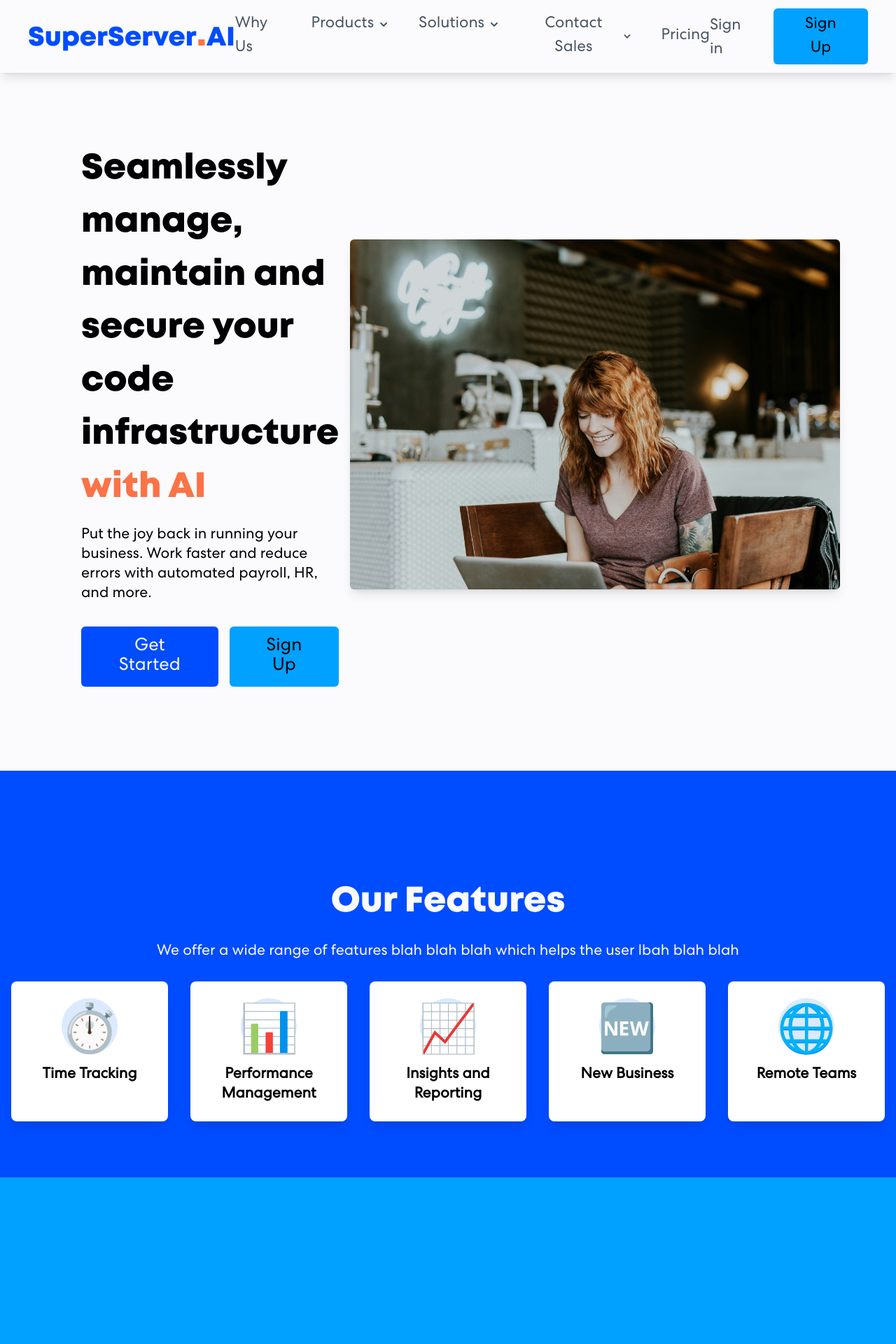
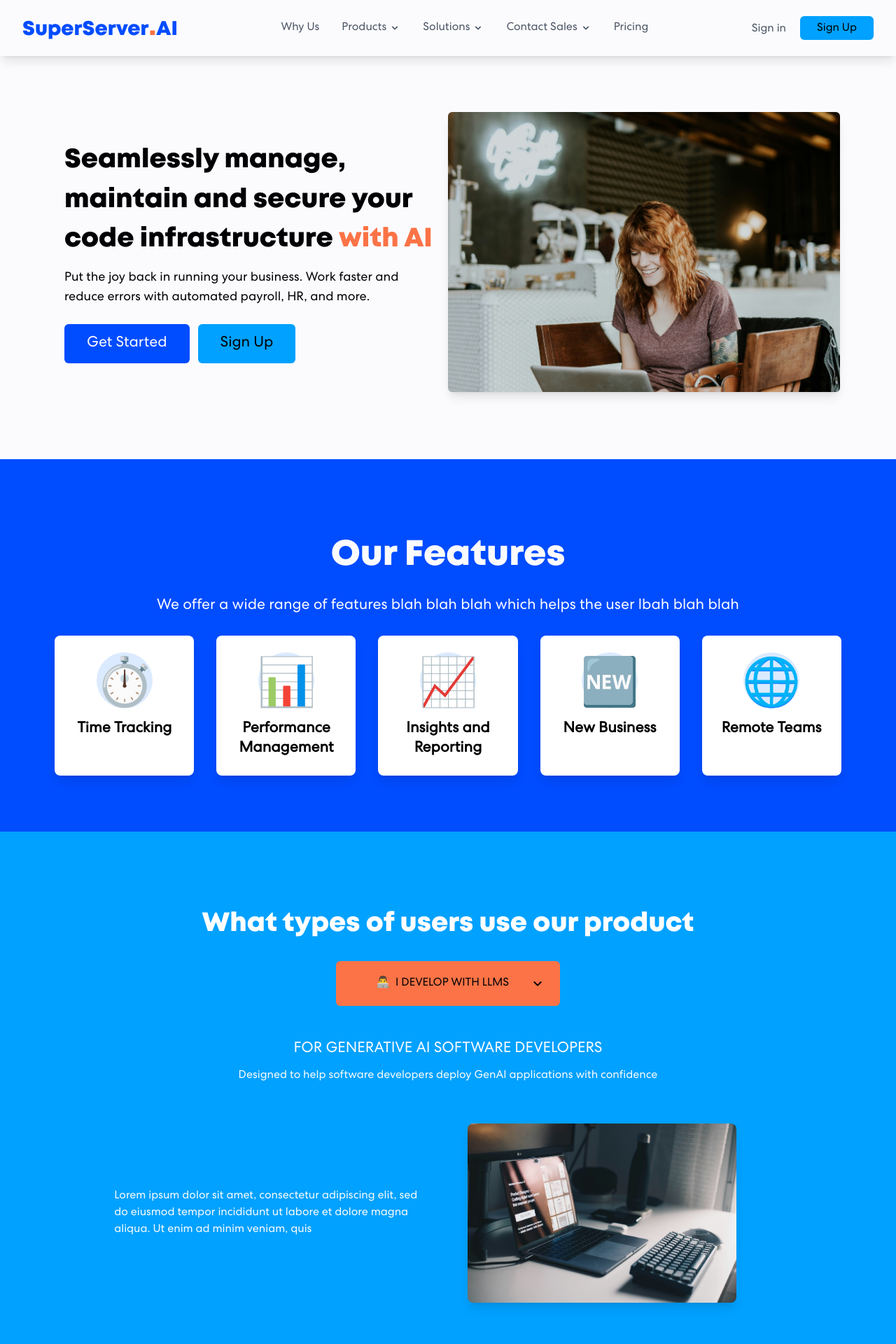
Before and after one commit to Avinier/SuperServerAI-LandingPage, a React (Vite) app: page / in a window 1280 px wide. Shown: the top 1920 px of the page at 70% size. Built offline with nearby package versions, Linux system fonts and the light colour scheme.

Commit message:
fixed 80% resize

```diff
--- a/src/components/AiInfo.jsx
+++ b/src/components/AiInfo.jsx
@@ -27,7 +27,7 @@
       <h2 className="text-3xl md:text-4xl font-heading text-center text-text">
         What makes us different
       </h2>
-      <p className="text-lg md:text-xl font-body text-center text-text mb-7 mt-5">
+      <p className="text-lg md:text-xl font-body text-center text-text mb-2 mt-5">
         Our custom trained LLM will help you blah blah
       </p>
 
@@ -55,7 +55,7 @@
         <img
           src="/images/ai-image2.png"
           alt="ai-image"
-          className="object-contain w-full h-full max-w-[1000px] mx-auto rounded-md transition-transform duration-300 animate-float"
+          className="object-contain w-full h-full max-w-[800px] mx-auto rounded-md transition-transform duration-300 animate-float"
         />
         {textBoxes.map((box, index) => (
           <div
--- a/src/components/Features.jsx
+++ b/src/components/Features.jsx
@@ -47,14 +47,14 @@
       <div className="absolute left-0 right-0 h-[150%] bg-primary transform -skew-y-3 origin-top-left z-0"></div>
 
       <div className="container mx-auto px-4 relative z-10" ref={containerRef}>
-        <h2 className="text-3xl lg:text-4xl font-bold text-center font-heading text-background pt-16 lg:pt-[150px]">
+        <h2 className="text-3xl lg:text-4xl font-bold text-center font-heading text-background pt-16 lg:pt-[100px]">
           Our Features
         </h2>
         <p className="text-lg lg:text-xl font-body text-center text-background mb-7 mt-5 px-4">
           We offer a wide range of features blah blah blah which helps the user
           lbah blah blah
         </p>
-        <div className="grid grid-cols-1 sm:grid-cols-2 lg:grid-cols-3 xl:grid-cols-5 gap-6 lg:gap-8">
+        <div className="w-[90%] mx-auto grid grid-cols-1 sm:grid-cols-2 lg:grid-cols-3 xl:grid-cols-5 gap-6 lg:gap-8">
           {features.map((feature, index) => (
             <div
               key={index}
--- a/src/components/Header.jsx
+++ b/src/components/Header.jsx
@@ -1,10 +1,9 @@
 import React, { useState } from "react";
-
 const Logo = () => {
   return (
     <div className="flex-shrink-0">
-      <a href="#" className="text-2xl lg:text-3xl font-heading text-primary">
-        SuperServer<span className="text-accent text-3xl lg:text-4xl">.</span>AI
+      <a href="#" className="text-xl lg:text-2xl font-heading text-primary">
+        SuperServer<span className="text-accent text-2xl lg:text-3xl">.</span>AI
       </a>
     </div>
   );
@@ -12,7 +11,7 @@
 const NavItem = ({ title, href, subitems, isMobile, closeMenu }) => {
   const [isOpen, setIsOpen] = useState(false);
   const navItemStyle =
-    "text-gray-600 font-body hover:text-accent text-base lg:text-[1.4rem] flex items-center";
+    "text-gray-600 font-body hover:text-accent text-sm lg:text-base flex items-center";
   if (subitems) {
     return (
       <div className={`relative group ${isMobile ? "w-full" : ""}`}>
@@ -45,23 +44,23 @@
     <div
       className={`${
         isMobile ? "relative" : "absolute"
-      } left-0 mt-2 w-64 rounded-md shadow-lg bg-white ring-1 ring-black ring-opacity-5 z-50`}
+      } left-0 mt-2 w-52 rounded-md shadow-lg bg-white ring-1 ring-black ring-opacity-5 z-50`}
     >
       <div className="py-1">
         {subitems.map((section, index) => (
-          <div key={index} className="px-4 py-2">
-            <h3 className="text-sm font-semibold text-gray-900">
+          <div key={index} className="px-3 py-2">
+            <h3 className="text-xs font-semibold text-gray-900">
               {section.title}
             </h3>
             {section.items.map((item, itemIndex) => (
               <div key={itemIndex}>
                 <a
                   href={item.href}
-                  className="block px-4 py-2 text-sm text-primary hover:bg-gray-100"
+                  className="block px-3 py-2 text-xs text-primary hover:bg-gray-100"
                 >
                   {item.title}
                 </a>
-                <p className="px-4 py-1 text-xs text-gray-500">
+                <p className="px-3 py-1 text-xs text-gray-500">
                   {item.description}
                 </p>
               </div>
@@ -75,7 +74,7 @@
 const Arrow = ({ isOpen }) => {
   return (
     <svg
-      className={`ml-1 h-5 w-5 transform transition-transform duration-200 ${
+      className={`ml-1 h-4 w-4 transform transition-transform duration-200 ${
         isOpen ? "rotate-180" : ""
       }`}
       xmlns="http://www.w3.org/2000/svg"
@@ -90,6 +89,7 @@
     </svg>
   );
 };
+
 const navItems = [
   { title: "Why Us", href: "#" },
   {
@@ -143,14 +143,14 @@
     setIsMenuOpen(false);
   };
   return (
-    <header className="bg-background shadow-md hover:shadow-lg py-4 lg:py-[20px] w-full flex justify-around sticky top-0 z-10">
-      <div className="container px-4 lg:px-10">
-        <div className="flex items-center justify-between h-16">
+    <header className="bg-background shadow-md hover:shadow-lg py-3 lg:py-4 w-full flex justify-around sticky top-0 z-10">
+      <div className="container px-3 lg:px-8">
+        <div className="flex items-center justify-between h-12">
           <Logo />
           {/* Hamburger menu for mobile */}
           <button className="md:hidden" onClick={toggleMenu}>
             <svg
-              className="w-6 h-6"
+              className="w-5 h-5"
               fill="none"
               stroke="currentColor"
               viewBox="0 0 24 24"
@@ -164,14 +164,13 @@
               />
             </svg>
           </button>
-
           {/* Mobile menu */}
           <div
             className={`absolute top-full w-fit left-0 bg-background md:hidden ${
               isMenuOpen ? "block" : "hidden"
             }`}
           >
-            <nav className="flex flex-col space-y-4 p-4">
+            <nav className="flex flex-col space-y-3 p-3">
               {navItems.map((item, index) => (
                 <NavItem
                   key={index}
@@ -182,13 +181,13 @@
               ))}
               <a
                 href="#"
-                className="text-gray-600 font-body hover:text-gray-900 text-base lg:text-[1.4rem]"
+                className="text-gray-600 font-body hover:text-gray-900 text-sm lg:text-base"
                 onClick={closeMenu}
               >
                 Sign in
               </a>
               <button
-                className="bg-secondary text-text px-4 py-2 rounded-md text-base lg:text-[1.4rem] font-body transition-all duration-300 hover:bg-accent hover:shadow-lg transform hover:scale-105 hover:-translate-y-1"
+                className="bg-secondary text-text px-3 py-1.5 rounded-md text-sm lg:text-base font-body transition-all duration-300 hover:bg-accent hover:shadow-lg transform hover:scale-105 hover:-translate-y-1"
                 onClick={closeMenu}
               >
                 Sign Up
@@ -197,20 +196,20 @@
           </div>
 
           {/* Desktop menu */}
-          <nav className="hidden md:flex space-x-10">
+          <nav className="hidden md:flex space-x-8">
             {navItems.map((item, index) => (
               <NavItem key={index} {...item} />
             ))}
           </nav>
 
-          <div className="hidden md:flex items-center space-x-4">
+          <div className="hidden md:flex items-center space-x-3">
             <a
               href="#"
-              className="text-gray-600 font-body hover:text-gray-900 text-[1.4rem] mt-[5px] mr-[10px]"
+              className="text-gray-600 font-body hover:text-gray-900 text-base mt-1 mr-2"
             >
               Sign in
             </a>
-            <button className="bg-secondary text-text px-[30px] py-[5px] pt-[7px] rounded-md text-[1.4rem] font-body transition-all duration-300 hover:bg-accent hover:shadow-lg transform hover:scale-105 hover:-translate-y-1">
+            <button className="bg-secondary text-text px-6 py-1 pt-1.5 rounded-md text-base font-body transition-all duration-300 hover:bg-accent hover:shadow-lg transform hover:scale-105 hover:-translate-y-1">
               Sign Up
             </button>
           </div>
--- a/src/components/Hero.jsx
+++ b/src/components/Hero.jsx
@@ -1,36 +1,38 @@
 import React, { useEffect, useState } from "react";
 import "../styles/hero.css";
-
 function Hero() {
   const [isVisible, setIsVisible] = useState(false);
-
   useEffect(() => {
     setIsVisible(true);
   }, []);
-
   let btnAnimation =
     "transition-all duration-300 hover:bg-accent hover:shadow-lg transform hover:scale-105 hover:-translate-y-1";
   return (
     <section
-      className={`bg-background flex flex-col lg:flex-row h-fit items-center justify-around p-6 lg:p-[100px] pb-8 lg:pb-[120px] ${
+      className={`bg-background flex flex-col lg:flex-row h-fit items-center justify-around p-4 lg:p-20 pb-6 lg:pb-24 ${
         isVisible ? "animate-fade-in-up" : "opacity-0"
       }`}
     >
-      <div className="items-center h-fit w-full lg:w-1/2 mb-8 lg:mb-0">
-        <div className="text-center lg:text-left max-w-2xl px-4">
-          <h1 className="text-2xl lg:text-4xl font-bold mb-4 font-heading text-text">
+      <div className="items-center h-fit w-full lg:w-1/2 mb-6 lg:mb-0">
+        <div className="text-center lg:text-left max-w-xl px-3">
+          <h1 className="text-xl lg:text-3xl font-bold mb-3 font-heading text-text">
+            {" "}
             Seamlessly manage, maintain and secure your code infrastructure{" "}
             <span className="text-accent">with AI</span>
           </h1>
-          <p className="text-lg lg:text-xl text-text mb-8 font-body">
+          <p className="text-base lg:text-lg text-text mb-6 font-body">
             Put the joy back in running your business. Work faster and reduce
             errors with automated payroll, HR, and more.
           </p>
-          <div className="flex flex-col sm:flex-row space-y-4 sm:space-y-0 sm:space-x-4">
-            <button className="bg-primary text-background px-6 py-3 lg:px-[40px] lg:py-[15px] rounded-md text-lg lg:text-[1.6rem] font-body transition-all duration-300 hover:bg-accent hover:shadow-lg transform hover:scale-105 hover:-translate-y-1">
+          <div className="flex flex-col sm:flex-row space-y-3 sm:space-y-0 sm:space-x-3">
+            <button
+              className={`bg-primary text-background px-5 py-2 lg:px-8 lg:py-3 rounded-md text-base lg:text-xl font-body ${btnAnimation}`}
+            >
               Get Started
             </button>
-            <button className="bg-secondary text-text px-6 py-3 lg:px-[40px] lg:py-[15px] rounded-md text-lg lg:text-[1.6rem] font-body transition-all duration-300 hover:bg-accent hover:shadow-lg transform hover:scale-105 hover:-translate-y-1">
+            <button
+              className={`bg-secondary text-text px-5 py-2 lg:px-8 lg:py-3 rounded-md text-base lg:text-xl font-body ${btnAnimation}`}
+            >
               Sign Up
             </button>
           </div>
@@ -39,10 +41,9 @@
       <img
         src="/images/hero-image1.jpg"
         alt="Hiring"
-        className="object-cover h-[300px] lg:h-[500px] w-full lg:w-[700px] rounded-md shadow-lg transition-transform duration-300"
+        className="object-cover h-60 lg:h-[400px] w-full lg:w-[560px] rounded-md shadow-lg transition-transform duration-300"
       />
     </section>
   );
 }
-
 export default Hero;
--- a/src/components/Workflow.jsx
+++ b/src/components/Workflow.jsx
@@ -111,10 +111,10 @@
 const PersonaDropdown = ({ selectedPersona, setSelectedPersona }) => {
   const [isOpen, setIsOpen] = useState(false);
   return (
-    <div className="relative w-full md:w-fit mx-auto my-4 md:my-7">
+    <div className="relative w-full md:w-fit mx-auto my-3 md:my-5">
       <button
         onClick={() => setIsOpen(!isOpen)}
-        className="bg-accent text-text px-4 md:px-[30px] py-3 md:py-[5px] md:pt-[7px] w-full md:w-[400px] h-[60px] md:h-[75px] mx-auto rounded-md text-base md:text-[1.4rem] font-body flex items-center justify-between transition-all duration-300 hover:shadow-lg"
+        className="bg-accent text-text px-3 md:px-6 py-2 md:py-3 w-full md:w-80 h-12 md:h-16 mx-auto rounded-md text-sm md:text-base font-body flex items-center justify-between transition-all duration-300 hover:shadow-lg"
       >
         <div className="w-fit mx-auto flex items-center">
           <span className="mr-2">
@@ -123,7 +123,7 @@
           <span>{personas.find((p) => p.id === selectedPersona).label}</span>
         </div>
         <svg
-          className="w-5 h-5"
+          className="w-4 h-4"
           fill="none"
           stroke="currentColor"
           viewBox="0 0 24 24"
@@ -138,7 +138,7 @@
         </svg>
       </button>
       {isOpen && (
-        <div className="absolute mt-2 w-full bg-background text-text rounded-md shadow-lg z-10">
+        <div className="absolute mt-1 w-full bg-background text-text rounded-md shadow-lg z-10">
           {personas.map((persona) => (
             <button
               key={persona.id}
@@ -146,7 +146,7 @@
                 setSelectedPersona(persona.id);
                 setIsOpen(false);
               }}
-              className="block w-full text-left px-4 py-2 font-body hover:bg-gray-100"
+              className="block w-full text-left px-3 py-2 text-sm md:text-base font-body hover:bg-gray-100"
             >
               <span className="mr-2">{persona.icon}</span>
               <span>{persona.label}</span>
@@ -157,12 +157,13 @@
     </div>
   );
 };
+
 const ContentSection = ({ image, info, index }) => {
   const [ref, isInView] = useInView({ threshold: 0.5 });
   return (
     <div
       ref={ref}
-      className={`flex flex-col md:flex-row items-center gap-4 md:gap-8 w-full md:w-[70%] mx-auto mb-8 md:mb-16 ${
+      className={`flex flex-col md:flex-row items-center gap-3 md:gap-6 w-full md:w-4/5 mx-auto mb-6 md:mb-12 ${
         index % 2 === 0 ? "" : "md:flex-row-reverse"
       } ${
         isInView
@@ -170,20 +171,22 @@
           : "opacity-0 translate-y-10"
       }`}
     >
-      <div className="flex-1 px-4 md:px-0">
-        <p className="text-background text-base md:text-[1.3rem] font-body my-3 md:m-5">
+      <div className="flex-1 px-3 md:px-0">
+        <p className="text-background text-sm md:text-base font-body my-2 md:m-4">
           {info}
         </p>
       </div>
       <div className="flex-1">
         <img
           src={image}
-          className="w-full md:w-[500px] object-cover rounded-lg shadow-lg my-3 md:m-5"
+          className="w-full md:w-96 object-cover rounded-lg shadow-lg my-2 md:m-4"
+          alt="Workflow"
         />
       </div>
     </div>
   );
 };
+
 const WorkFlow = () => {
   const [selectedPersona, setSelectedPersona] = useState(personas[0].id);
   const [isChanging, setIsChanging] = useState(false);
@@ -197,8 +200,8 @@
     }, 300);
   };
   return (
-    <section className="bg-secondary min-h-screen text-white p-4 md:p-8 pb-12 md:pb-20">
-      <h2 className="text-2xl md:text-4xl font-bold text-center font-heading text-white pt-16 md:pt-[250px] mb-6 md:mb-8">
+    <section className="bg-secondary min-h-screen text-white p-3 md:p-6 pb-10 md:pb-16">
+      <h2 className="text-xl md:text-3xl font-bold text-center font-heading text-white pt-12 md:pt-20 mb-5 md:mb-6">
         What types of users use our product
       </h2>
       <PersonaDropdown
@@ -206,7 +209,7 @@
         setSelectedPersona={handlePersonaChange}
       />
       <div
-        className={`mt-8 md:mt-16 transition-opacity duration-300 ease-in-out ${
+        className={`mt-6 md:mt-12 transition-opacity duration-300 ease-in-out ${
           isChanging ? "opacity-0" : "opacity-100"
         }`}
       >
@@ -218,10 +221,10 @@
               : "opacity-0 translate-y-10"
           }`}
         >
-          <h2 className="text-xl md:text-2xl text-center font-body text-background mb-3 md:mb-4">
+          <h2 className="text-lg md:text-xl text-center font-body text-background mb-2 md:mb-3">
             {content.title}
           </h2>
-          <p className="text-background text-base md:text-xl text-center font-body mb-8 md:mb-12 px-4 md:px-0">
+          <p className="text-background text-sm md:text-base text-center font-body mb-6 md:mb-10 px-3 md:px-0">
             {content.description}
           </p>
         </div>
```
